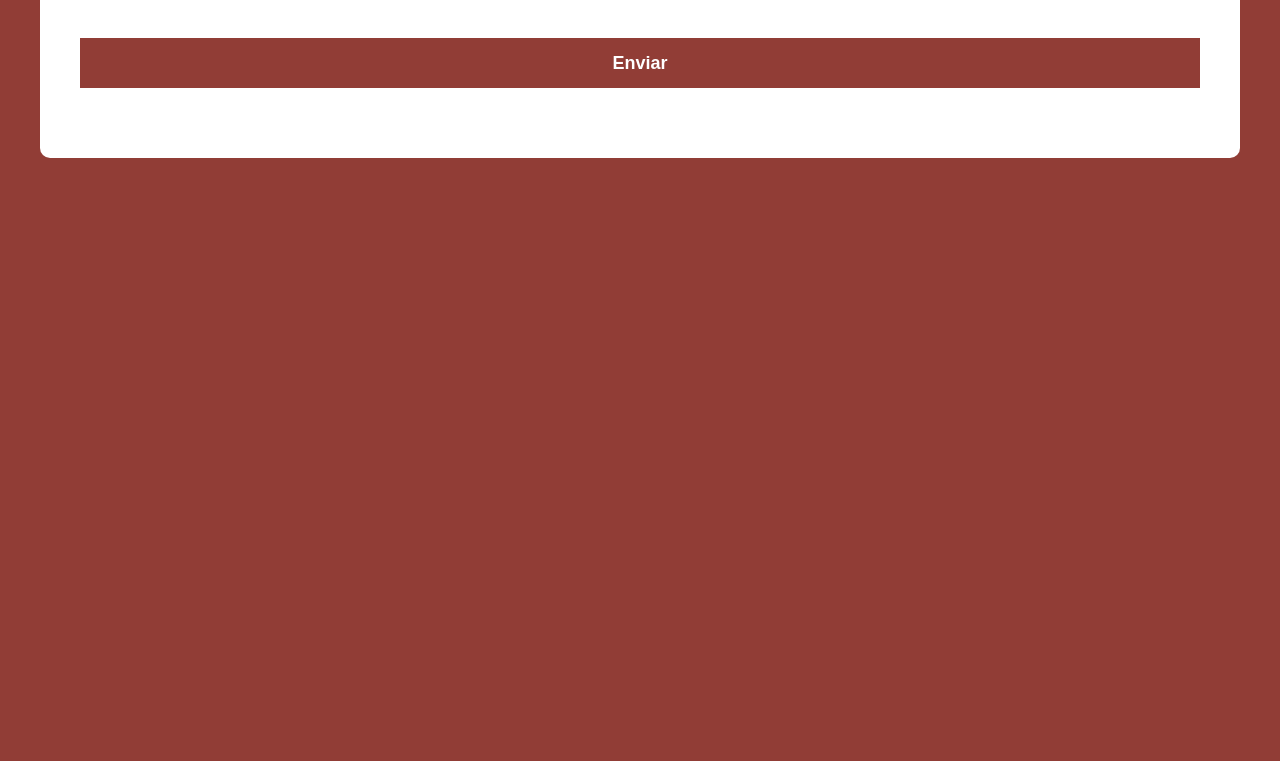
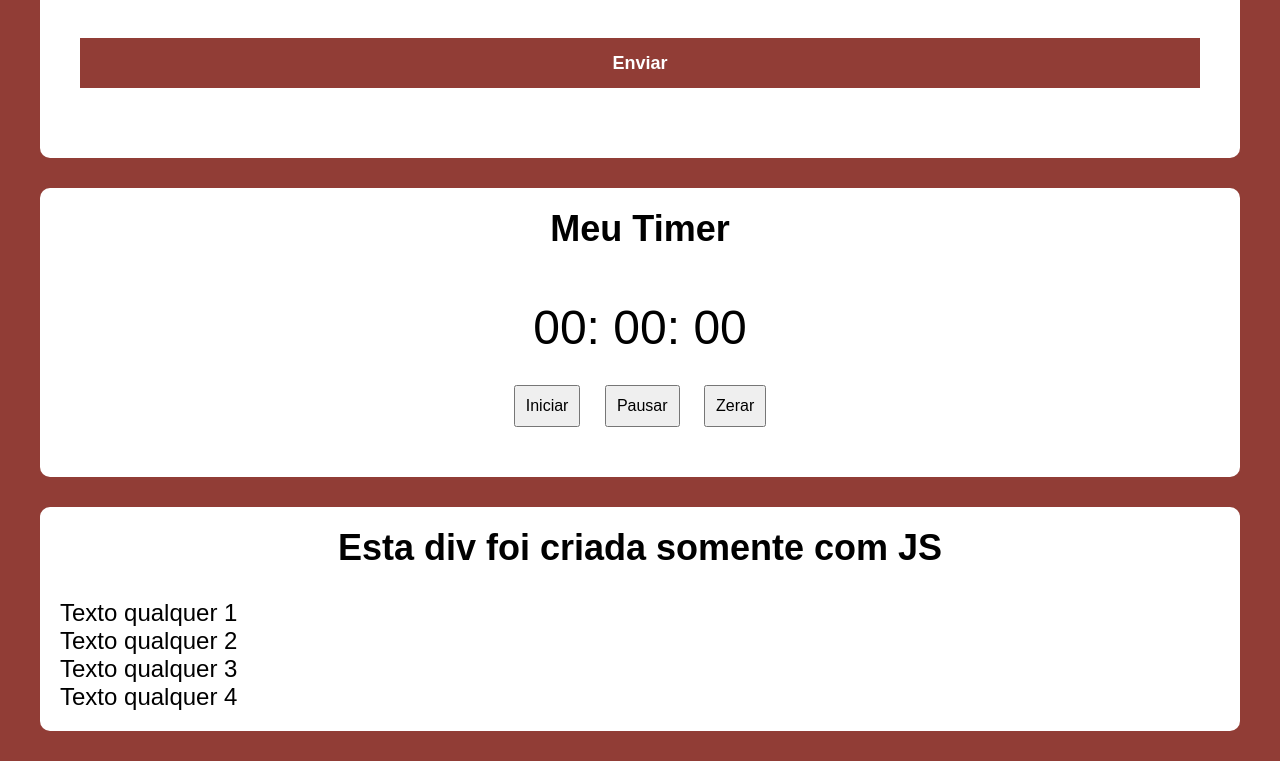
Before and after one commit to MarshFfeco/Calculo_IMC, a plain HTML site: page index.html in a window 1280 px wide. Shown: the part 502-1263 px from the top of the page. Before the commit the page ends 800 px from the top, so only its background shows below. Drawn offline with Linux system fonts and the light colour scheme.

Commit message:
adicionar a função de cronômetro

```diff
--- a/assets/CSS/style.css
+++ b/assets/CSS/style.css
@@ -37,6 +37,13 @@ body {
     padding: 10px 20px;
 }
 
+/*==========PARA AS TAGS CRIADAS COM JAVASCRIPT==========*/
+.textJS {
+    text-align: center;
+    margin-bottom: 30px;
+}
+
+
 /*==========FORMULARIO==========*/
 
 form fieldset, form input, form label {
@@ -74,3 +81,26 @@ form button:hover {
 form button:active {
     background-color: crimson;
 }
+
+/*==========RELOGIO==========*/
+
+.pausado {
+    color: crimson;
+}
+
+.contadores {
+    text-align: center;
+    margin-top: 50px;
+    font-size: 3rem;
+}
+
+.button, .button button {
+    padding: 10px;
+    margin: 10px;
+    text-align: center;
+    font-size: 1rem;
+}
+
+#hours, #minutes, #secunds {
+    display: inline;
+}
--- a/assets/JS/main.js
+++ b/assets/JS/main.js
@@ -38,7 +38,7 @@ function DefinirImc() {
 
     /*==========DEFINIR O NIVEL DO IMC==========*/
     function getNivelImc(imc) {
-        const nivel = ['Abaixo do peso', 'Peso normal', 'Sobrepeso', 'Obesidade garu 1', 'Obesidade grau 2', 'Obesidade grau3'];
+        const nivel = ['Abaixo do peso', 'Peso normal', 'Sobrepeso', 'Obesidade grau 1', 'Obesidade grau 2', 'Obesidade grau3'];
 
         if(imc >= 39.9) {
             return nivel[5];
@@ -105,6 +105,109 @@ function mostraData() {
     h1.innerHTML = Intl.DateTimeFormat('pt-BR', { dateStyle: "full", timeStyle: "medium" }).format(new Date())
 }
 
+/*====================FUNÇÃO PARA CRIAR TAGS COM LAÇO DE REPETIÇÃO====================*/
+function criarTagFor() {
+    const elementos = [
+        {tag: 'p', text: 'Texto qualquer 1'},
+        {tag: 'section', text: 'Texto qualquer 2'},
+        {tag: 'footer', text: 'Texto qualquer 3'},
+        {tag: 'main', text: 'Texto qualquer 4'},
+    ];
 
+    const body = document.querySelector("#body");
+    const div = document.createElement("div");
+    const h2 = document.createElement("h2");
+    const pText = document.createTextNode("Esta div foi criada somente com JS");
+
+    h2.appendChild(pText);
+    div.appendChild(h2);
+    h2.classList.add("textJS");
+
+    for(let i = 0; i < elementos.length; i++) {
+        let { tag, text } = elementos[i];
+        let criarTag = document.createElement(tag);
+        let  criarTexto = document.createTextNode(text);
+
+        criarTag.appendChild(criarTexto);
+        div.appendChild(criarTag);
+    }
+
+    body.appendChild(div);
+    div.classList.add("container");
+
+
+}
+/*=-=-=-=-=-=-=-=-=-=-=-=-=-=-=-=-=-=-=-=-=-=-=-=-=-=-=-=-=-=-=-=-=-=-=-=-=-=-=-=-=-=-=-=-=-=-=-=-=-=-=-=-=-=-=-=-=-=-=-=-=*/
+/*====================FUNÇÃO PARA CRIAR UM TIME====================*/
+function relogio() {
+    var hour = 0;
+    var minute = 0;
+    var second = 0;
+    var millisecond = 0;
+    let cron;
+    const contadores = document.querySelector(".contadores");
+    const hours = document.querySelector("#hours");
+    const minutes = document.querySelector("#minutes");
+    const secunds = document.querySelector("#secunds");
+    const iniciar = document.querySelector(".iniciar");
+
+    document.addEventListener('click', function(e) {
+        console.log(e.target);
+        const elemento = e.target;
+
+        if(elemento.classList.contains("iniciar")) {
+            iniciar.disabled = true;
+            cron = setInterval(() => { contador(); }, 1000);
+            contadores.classList.remove("pausado");
+        }
+
+        if(elemento.classList.contains("pausar")) {
+            iniciar.disabled = false;
+            clearInterval(cron);
+            contadores.classList.add("pausado");
+        }
+        if(elemento.classList.contains("zerar")) {
+            iniciar.disabled = false;
+            hour = 0;
+            minute = 0;
+            second = 0;
+            millisecond = 0;
+
+            hours.innerHTML = `00:`;
+            minutes.innerHTML = `00:`;
+            secunds.innerHTML = `00`;
+            contadores.classList.remove("pausado");
+        }
+
+    });
+
+    function contador() {
+        /*
+        if ((millisecond += 10) == 1000) {
+            millisecond = 0;
+            second++;
+        }
+        */
+       second++;
+        if (second == 60) {
+            second = 0;
+            minute++;
+        }
+
+        if (minute == 60) {
+            minute = 0;
+            hour++;
+        }
+
+            hours.innerHTML = hour > 10 ? `${hour}:` : `0${hour}:`;
+            minutes.innerHTML = minute > 10 ? `${minute}:` : `0${minute}:`;
+            secunds.innerHTML = second > 10 ? `${second}` : `0${second}`;
+    }
+
+}
+
+/*==================== CHAMADA DE FUNÇÃO PRINCIPAL ====================*/
 DefinirImc();
 mostraData();
+criarTagFor();
+relogio();
--- a/index.html
+++ b/index.html
@@ -10,7 +10,7 @@
 
 </head>
 
-<body>
+<body id="body">
     <section class="container">
         <h1 style="text-align: center;"></h1>
     </section>
@@ -35,6 +35,20 @@
         <div id="resultado"></div>
     </section>
 
+    <section class="container">
+        <h2 style="text-align: center;">Meu Timer</h2>
+        <div class="contadores">
+            <p id="hours">00:</p>
+            <p id="minutes">00:</p>
+            <p id="secunds">00</p>
+        </div>
+        <p class="button">
+            <button class="iniciar">Iniciar</button>
+            <button class="pausar">Pausar</button>
+            <button class="zerar">Zerar</button>
+        </p>
+    </section>
+
     <script src="./assets/JS/main.js"></script>
 </body>
 
```
